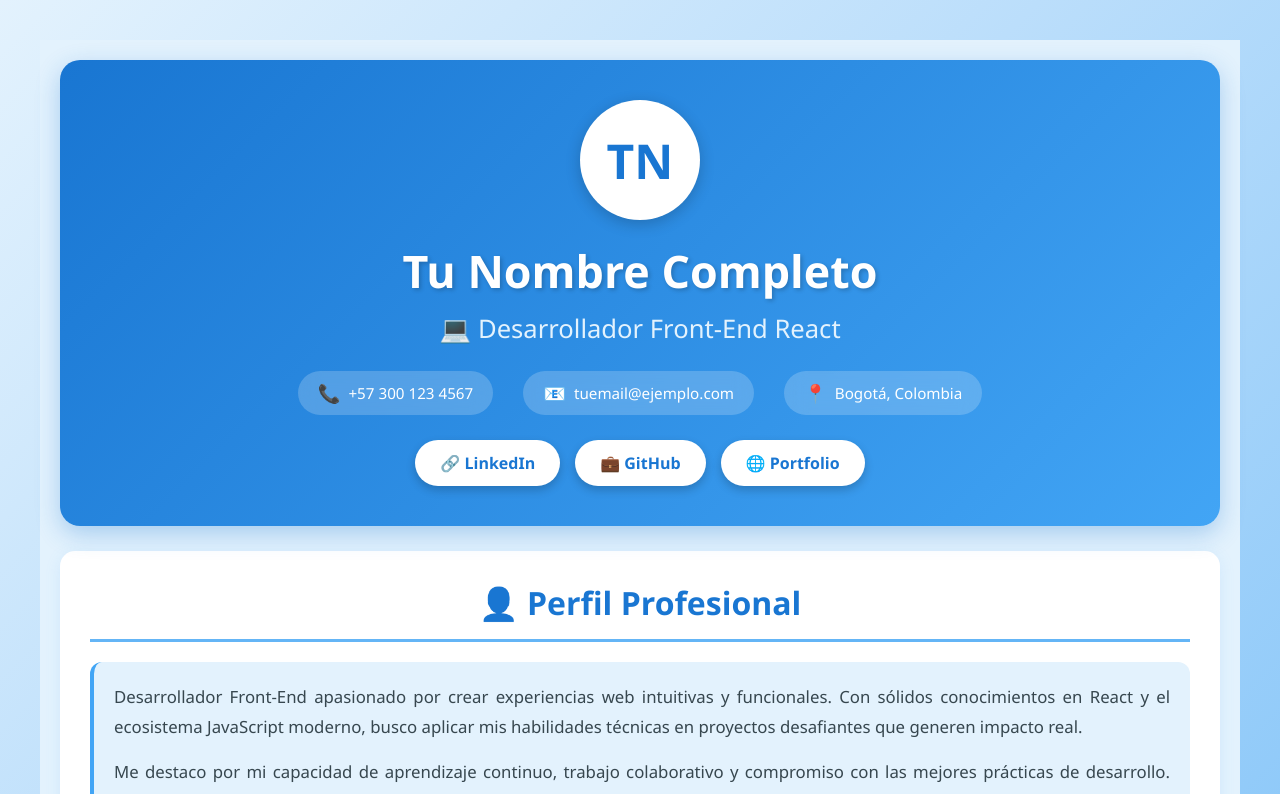
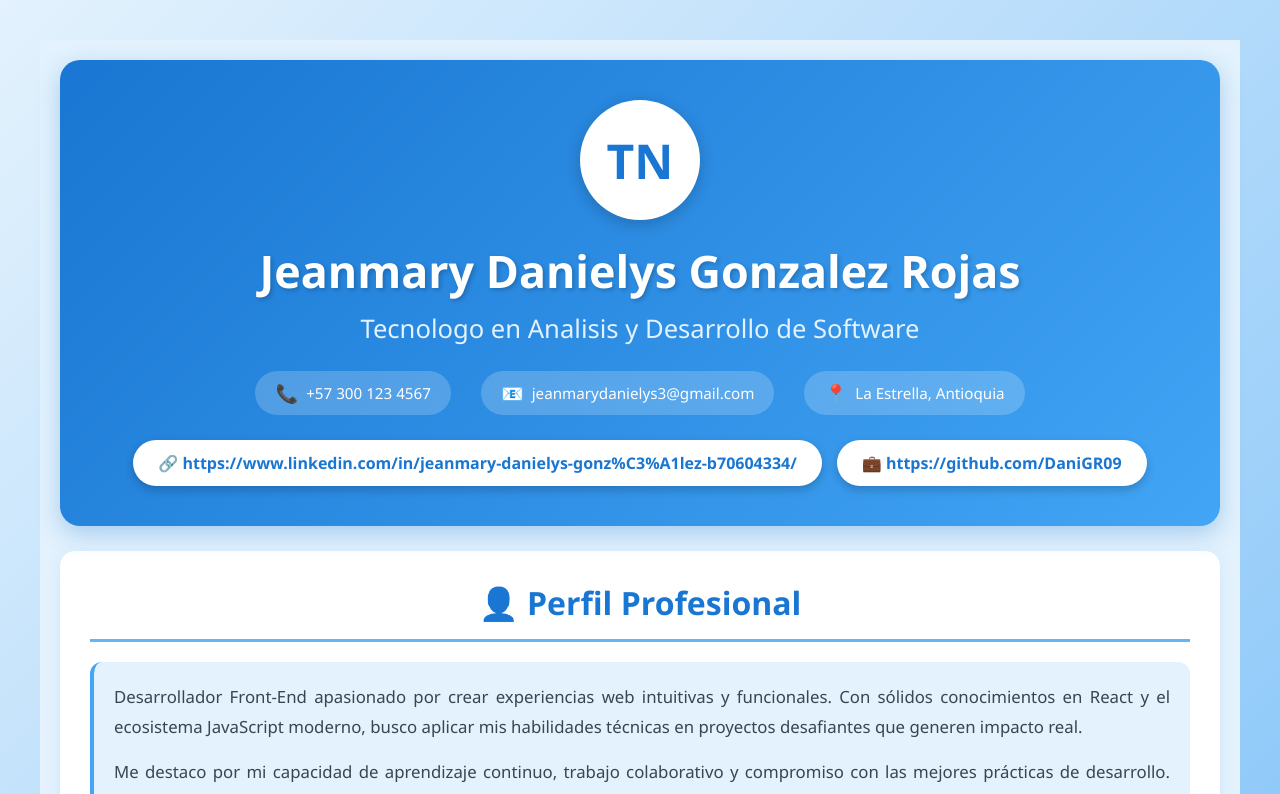
Before and after one commit to DaniGR09/cv-react-jeanmary-gonzalez, a React (Vite) app: page / in a window 1280 px wide. Shown: the top 794 px of the page. Built offline with nearby package versions, Linux system fonts and the light colour scheme.

Commit message:
Actulizacion de cabecera

```diff
--- a/src/components/CabeceraCV.jsx
+++ b/src/components/CabeceraCV.jsx
@@ -6,8 +6,8 @@ function CabeceraCV() {
           <span style={styles.avatarText}>TN</span>
         </div>
       </div>
-      <h1 style={styles.nombre}>Tu Nombre Completo</h1>
-      <h2 style={styles.titulo}>💻 Desarrollador Front-End React</h2>
+      <h1 style={styles.nombre}>Jeanmary Danielys Gonzalez Rojas</h1>
+      <h2 style={styles.titulo}>Tecnologo en Analisis y Desarrollo de Software</h2>
       <div style={styles.contacto}>
         <div style={styles.contactoItem}>
           <span style={styles.icono}>📞</span>
@@ -15,17 +15,16 @@ function CabeceraCV() {
         </div>
         <div style={styles.contactoItem}>
           <span style={styles.icono}>📧</span>
-          <span>tuemail@ejemplo.com</span>
+          <span>jeanmarydanielys3@gmail.com</span>
         </div>
         <div style={styles.contactoItem}>
           <span style={styles.icono}>📍</span>
-          <span>Bogotá, Colombia</span>
+          <span>La Estrella, Antioquia</span>
         </div>
       </div>
       <div style={styles.redes}>
-        <a href="#" style={styles.redButton}>🔗 LinkedIn</a>
-        <a href="#" style={styles.redButton}>💼 GitHub</a>
-        <a href="#" style={styles.redButton}>🌐 Portfolio</a>
+        <a href="#" style={styles.redButton}>🔗 https://www.linkedin.com/in/jeanmary-danielys-gonz%C3%A1lez-b70604334/</a>
+        <a href="#" style={styles.redButton}>💼 https://github.com/DaniGR09</a>
       </div>
     </header>
   );
```
